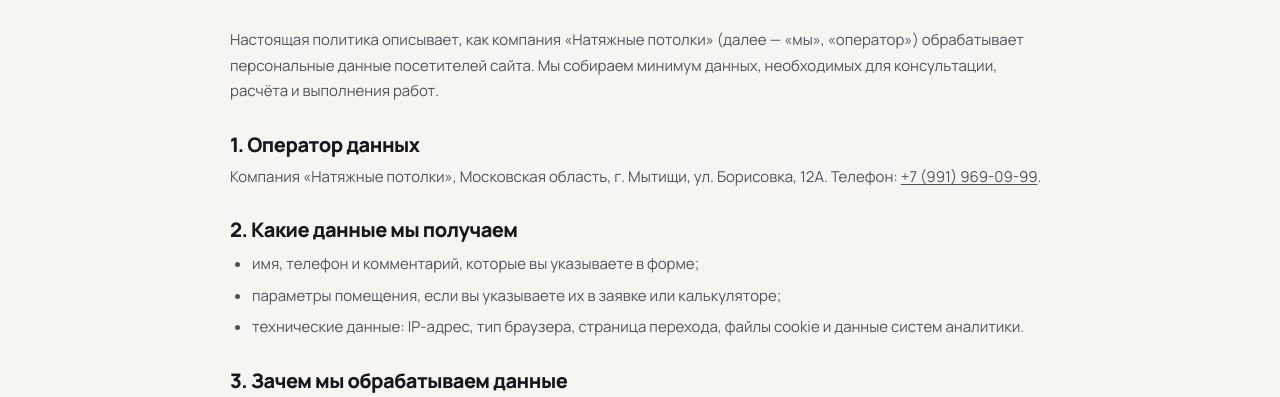
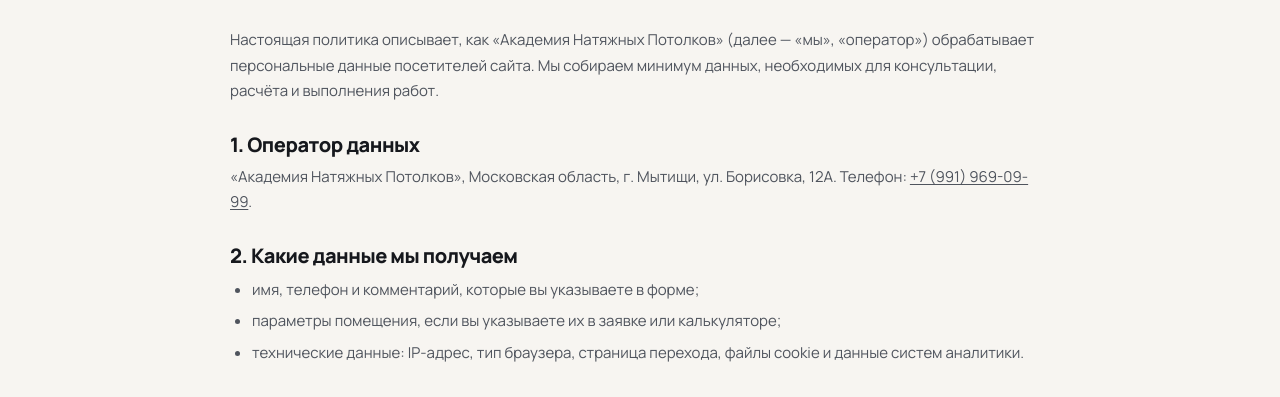
Before and after one commit to adastra-code/potolki-mytishchi, a website: page privacy.html in a window 1280 px wide. Shown: the part 356-753 px from the top of the page. Drawn offline with Linux system fonts and the light colour scheme.

Commit message:
Поправить название оператора и опечатку в политике

```diff
--- a/privacy.html
+++ b/privacy.html
@@ -74,10 +74,10 @@
         <h1>Политика конфиденциальности</h1>
         <p class="legal__date">Редакция от 20 ноября 2026 года</p>
 
-        <p>Настоящая политика описывает, как компания «Натяжные потолки» (далее — «мы», «оператор») обрабатывает персональные данные посетителей сайта. Мы собираем минимум данных, необходимых для консультации, расчёта и выполнения работ.</p>
+        <p>Настоящая политика описывает, как «Академия Натяжных Потолков» (далее — «мы», «оператор») обрабатывает персональные данные посетителей сайта. Мы собираем минимум данных, необходимых для консультации, расчёта и выполнения работ.</p>
 
         <h2>1. Оператор данных</h2>
-        <p>Компания «Натяжные потолки», Московская область, г. Мытищи, ул. Борисовка, 12А. Телефон: <a href="tel:+79919690999">+7 (991) 969-09-99</a>.</p>
+        <p>«Академия Натяжных Потолков», Московская область, г. Мытищи, ул. Борисовка, 12А. Телефон: <a href="tel:+79919690999">+7 (991) 969-09-99</a>.</p>
 
         <h2>2. Какие данные мы получаем</h2>
         <ul>
@@ -115,7 +115,7 @@
         <h2>10. Изменения</h2>
         <p>Мы можем обновлять политику. Актуальная редакция всегда опубликована на этой странице.</p>
 
-        <p class="legal__note">Перед публикацией сайта проверьте текст политики с юристом и добавьте полные ретеститы оператора (ИНН/ОГРН), если они требуются для вашей формы деятельности.</p>
+        <p class="legal__note">Перед публикацией сайта проверьте текст политики с юристом и добавьте полные реквизиты оператора (ИНН/ОГРН), если они требуются для вашей формы деятельности.</p>
       </article>
     </div>
   </main>
```
